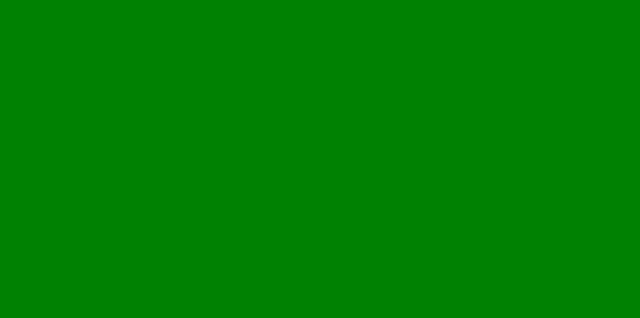
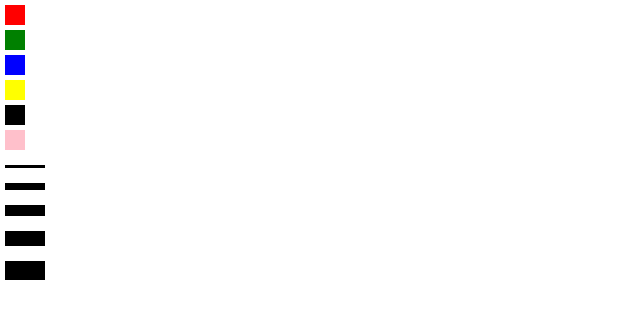
Before and after one commit to ShubhradipSarkar/DrawingApp, a React (Create React App) app: page / in a window 1280 px wide. Shown: the top 318 px of the page, without its empty margins (0-640 px from the left). Built offline with nearby package versions, Linux system fonts and the light colour scheme.

Commit message:
colour and boldness select

```diff
--- a/src/App.js
+++ b/src/App.js
@@ -1,95 +1,51 @@
-// import React, { useState } from 'react';
-
-// const styles = {
-//   backgroundColor: 'green',
-//   height: '100vh', // Ensure the color covers the entire viewport height
-//   margin: 0, // Remove default margin
-//   padding: 0, // Remove default padding
-//   position: 'relative' // Enable absolute positioning for the cursor tracker
-// };
-
-// function App() {
-//   const [isDrawing, setIsDrawing] = useState(false);
-//   const [positions, setPositions] = useState([]);
-
-//   // Function to handle mouse move event and update the state array
-//   const handleMouseMove = (event) => {
-//     if (!isDrawing) return;
-
-//     const { clientX, clientY } = event;
-//     const newPosition = { x: clientX, y: clientY };
-
-//     setPositions(prevPositions => [...prevPositions, newPosition]);
-//   };
-
-//   // Function to start drawing when mouse is clicked
-//   const handleMouseDown = (event) => {
-//     setIsDrawing(true);
-//     const { clientX, clientY } = event;
-//     const initialPosition = { x: clientX, y: clientY };
-
-//     setPositions(prevPositions => [...prevPositions, initialPosition]);
-//   };
-
-//   // Function to stop drawing when mouse is released
-//   const handleMouseUp = () => {
-//     setIsDrawing(false);
-//   };
-
-//   return (
-//     <div style={styles} onMouseMove={handleMouseMove} onMouseDown={handleMouseDown} onMouseUp={handleMouseUp}>
-//       {/* Your content here */}
-//       {positions.map((position, index) => (
-//         <div
-//           key={index}
-//           style={{
-//             position: 'absolute',
-//             top: position.y,
-//             left: position.x,
-//             backgroundColor: 'white',
-//             width: '7px',
-//             height: '7px',
-//             borderRadius: '50%' // Make the drawn dots round
-//           }}
-//         ></div>
-//       ))}
-//     </div>
-//   );
-// }
-
-// export default App;
 
 import React, { useState } from 'react';
 
 const styles = {
-  backgroundColor: 'green',
+  backgroundColor: 'white',
   height: '100vh', // Ensure the color covers the entire viewport height
   margin: 0, // Remove default margin
   padding: 0, // Remove default padding
-  position: 'relative' // Enable absolute positioning for the cursor tracker
+  position: 'relative', // Enable absolute positioning for the cursor tracker
+  cursor: 'url(/pencil.png), auto'
 };
 
 function App() {
   const [isDrawing, setIsDrawing] = useState(false);
   const [positions, setPositions] = useState([]);
+  const [colors, setColors] = useState(['red', 'green', 'blue', 'yellow', 'black', 'pink']);
+  const [bold, setbold] = useState(['3', '7', '11', '15', '19']);
+  const [shape, setShape] = useState("");
+  const [selectcolors, setSelectColors] = useState("black");
+  const [selectbold, setSelectbold] = useState("7");
 
   // Function to handle mouse move event and update the state array
   const handleMove = (event) => {
     event.preventDefault();
-    if (!isDrawing) return;
+    if(shape==="rectangle"){
+      const clientX = event.touches ? event.touches[0].clientX : event.clientX;
+      const clientY = event.touches ? event.touches[0].clientY : event.clientY;
+      const newPosition = { x: clientX, y: clientY };
 
-    const clientX = event.touches ? event.touches[0].clientX : event.clientX;
-    const clientY = event.touches ? event.touches[0].clientY : event.clientY;
+    }
+    else{
+      if (!isDrawing) return;
 
-    const newPosition = { x: clientX, y: clientY };
+      const clientX = event.touches ? event.touches[0].clientX : event.clientX;
+      const clientY = event.touches ? event.touches[0].clientY : event.clientY;
 
-    setPositions(prevPositions => [...prevPositions, newPosition]);
+      const newPosition = { x: clientX, y: clientY, color: selectcolors, bolds:selectbold};
+
+      setPositions(prevPositions => [...prevPositions, newPosition]);
+    }
+
   };
 
   // Function to start drawing when mouse is clicked or touched
   const startDrawing = (event) => {
     event.preventDefault();
     setIsDrawing(true);
+
     handleMove(event);
   };
 
@@ -108,7 +64,25 @@ function App() {
       onTouchStart={startDrawing}
       onTouchEnd={stopDrawing}
     >
+      {/* <img src="/pencil.png" alt="" style={{height:'70px', width:'70px'}}/> */}
       {/* Your content here */}
+      {/* <h3 style={{position:'absolute'}} onClick={()=>{
+        if(shape==="rectangle"){
+          setShape("");
+        }
+        else{
+          setShape("rectangle")
+        }
+        }}>Rectangle</h3> */}
+
+      <div style={{position:'absolute'}}>
+        {colors.map((clr, index) =>(
+          <div style={{height:'20px', width:'20px', display:'flex', margin:'5px', backgroundColor:`${clr}`}} onClick={()=>{setSelectColors(clr)}}></div>
+        ))}
+        {bold.map((b, index) =>(
+          <div style={{height:`${b}px`, width:'40px', display:'flex', marginTop:'15px', marginLeft:'5px', backgroundColor:`black`}} onClick={()=>{setSelectbold(b)}}></div>
+        ))}
+      </div>
       {positions.map((position, index) => (
         <div
           key={index}
@@ -116,9 +90,9 @@ function App() {
             position: 'absolute',
             top: position.y,
             left: position.x,
-            backgroundColor: 'white',
-            width: '7px',
-            height: '7px',
+            backgroundColor: position.color,
+            width: `${position.bolds}px`,
+            height: `${position.bolds}px`,
             borderRadius: '50%' // Make the drawn dots round
           }}
         ></div>
```
Also changed, not shown: public/pencil.png (added).
